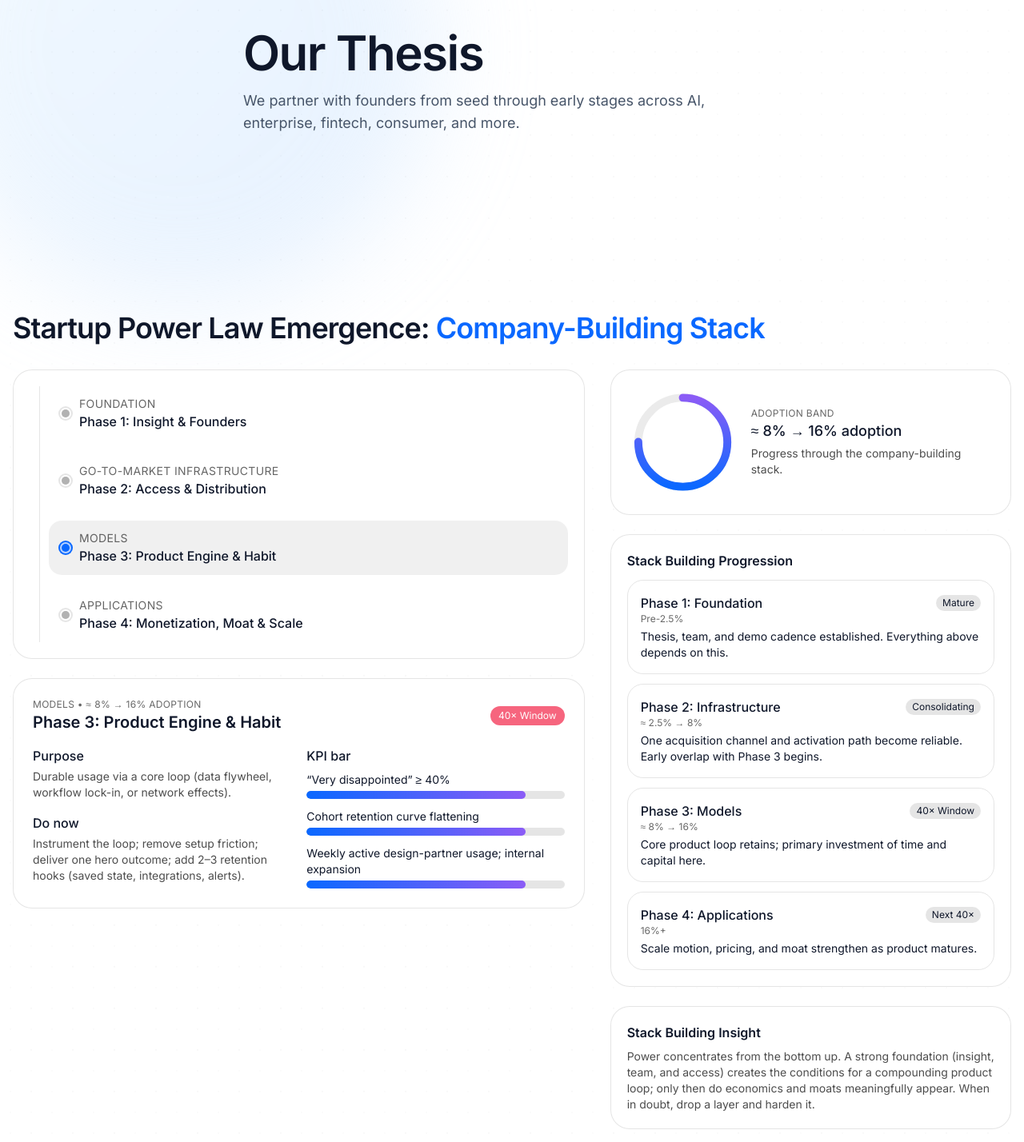
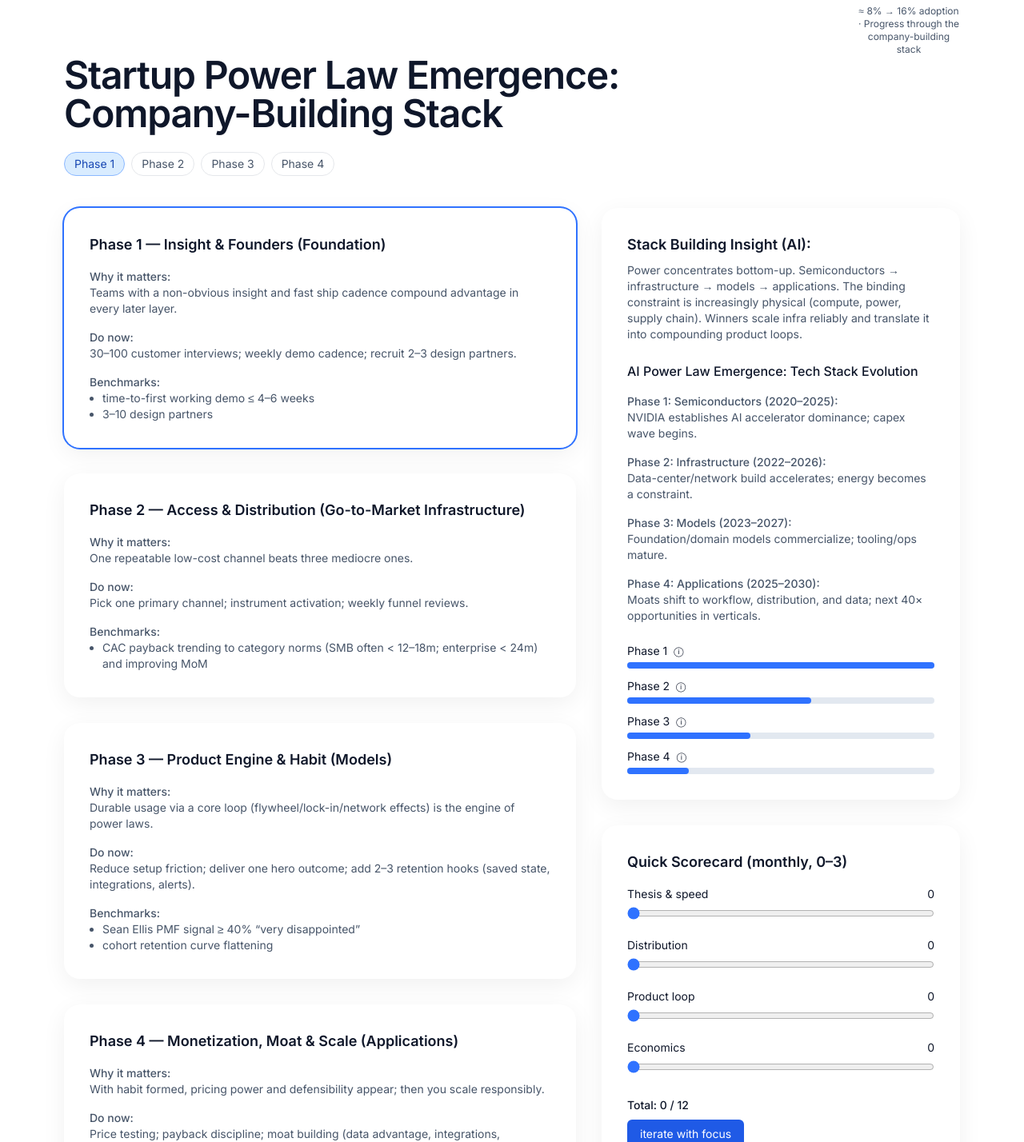
Before and after one commit to Roro253/jbv-website, a Next.js app: page /thesis in a window 1280 px wide. Shown: the part 179-1607 px from the top of the page at 80% size. Built offline with nearby package versions, Linux system fonts and the light colour scheme.

Commit message:
feat: add thesis support components and sources

```diff
--- /dev/null
+++ b/app/thesis/ThesisSections.tsx
@@ -0,0 +1,140 @@
+"use client";
+import React, { useRef, useState } from "react";
+import { motion, useInView, useReducedMotion } from "framer-motion";
+import { Source } from "./sources";
+
+export function PhaseList({ phases, selected, onSelect }: { phases: string[]; selected: number; onSelect: (i: number) => void }) {
+  const shouldReduceMotion = useReducedMotion();
+  return (
+    <div className="flex flex-wrap gap-2 mt-6">
+      {phases.map((_, i) => (
+        <motion.button
+          key={i}
+          aria-label={`Select Phase ${i + 1}`}
+          onClick={() => onSelect(i)}
+          className={`px-3 py-1 rounded-full border text-sm transition-colors focus:outline-none focus-visible:ring-2 focus-visible:ring-brand-500 ${
+            selected === i ? "bg-brand-100 text-brand-700 border-brand-300" : "bg-white text-slate-600"
+          }`}
+          animate={selected === i && !shouldReduceMotion ? { scale: [1.02, 1] } : {}}
+        >
+          Phase {i + 1}
+        </motion.button>
+      ))}
+    </div>
+  );
+}
+
+export function KPIBar({ label, value, note }: { label: string; value: number; note?: string }) {
+  return (
+    <div className="space-y-1">
+      <div className="flex items-center gap-2 text-sm">
+        <span>{label}</span>
+        {note && (
+          <span className="cursor-help text-xs text-muted-foreground" title={note} aria-label={note}>
+            ⓘ
+          </span>
+        )}
+      </div>
+      <div className="h-2 w-full rounded-full bg-slate-200">
+        <div className="h-full rounded-full bg-brand-500" style={{ width: `${value}%` }} />
+      </div>
+    </div>
+  );
+}
+
+export function Scorecard() {
+  const [scores, setScores] = useState([0, 0, 0, 0]);
+  const total = scores.reduce((a, b) => a + b, 0);
+  const label = total < 9 ? "iterate with focus" : "keep compounding";
+  return (
+    <div className="rounded-2xl shadow-lg shadow-soft p-6 md:p-8 bg-white">
+      <h3 className="text-lg font-semibold">Quick Scorecard (monthly, 0–3)</h3>
+      {['Thesis & speed', 'Distribution', 'Product loop', 'Economics'].map((name, idx) => (
+        <div key={name} className="mt-4">
+          <label className="flex justify-between text-sm mb-1" htmlFor={`score-${idx}`}>
+            <span>{name}</span>
+            <span>{scores[idx]}</span>
+          </label>
+          <input
+            id={`score-${idx}`}
+            aria-label={name}
+            type="range"
+            min={0}
+            max={3}
+            step={1}
+            value={scores[idx]}
+            onChange={(e) => {
+              const next = [...scores];
+              next[idx] = Number(e.target.value);
+              setScores(next);
+            }}
+            className="w-full accent-brand-500"
+          />
+        </div>
+      ))}
+      <div className="mt-6 text-sm font-medium">Total: {total} / 12</div>
+      <button
+        aria-label="scorecard action"
+        className="mt-2 rounded-md bg-brand-600 px-4 py-2 text-sm text-white"
+      >
+        {label}
+      </button>
+    </div>
+  );
+}
+
+export function SourcesDisclosure({ sources }: { sources: Source[] }) {
+  return (
+    <details className="mt-16 text-xs text-muted-foreground">
+      <summary className="cursor-pointer">Sources & further reading</summary>
+      <ul className="mt-2 space-y-1">
+        {sources.map((s) => (
+          <li key={s.url}>
+            <a
+              href={s.url}
+              target="_blank"
+              rel="noopener noreferrer"
+              className="underline hover:text-slate-900"
+            >
+              {s.title} — {s.publisher} ({s.yearOrDate})
+            </a>
+          </li>
+        ))}
+      </ul>
+    </details>
+  );
+}
+
+export function AdoptionDonut({ progress }: { progress: number }) {
+  const ref = useRef<SVGCircleElement | null>(null);
+  const isInView = useInView(ref, { once: true });
+  const shouldReduceMotion = useReducedMotion();
+  return (
+    <div className="sticky top-4 md:top-8 ml-auto flex flex-col items-center w-32 h-32">
+      <svg viewBox="0 0 100 100" className="w-full h-full">
+        <circle cx="50" cy="50" r="45" stroke="#e2e8f0" strokeWidth="10" fill="none" />
+        <motion.circle
+          ref={ref}
+          cx="50"
+          cy="50"
+          r="45"
+          stroke="url(#gradient)"
+          strokeWidth="10"
+          fill="none"
+          strokeLinecap="round"
+          initial={{ pathLength: 0 }}
+          animate={isInView && !shouldReduceMotion ? { pathLength: progress } : { pathLength: progress }}
+        />
+        <defs>
+          <linearGradient id="gradient" x1="0" x2="1" y1="1" y2="0">
+            <stop offset="0%" stopColor="#2f72ff" />
+            <stop offset="100%" stopColor="#8bb8ff" />
+          </linearGradient>
+        </defs>
+      </svg>
+      <p className="mt-2 text-center text-xs text-slate-600">
+        ≈ 8% → 16% adoption · Progress through the company-building stack
+      </p>
+    </div>
+  );
+}
--- a/app/thesis/page.tsx
+++ b/app/thesis/page.tsx
@@ -1,92 +1,160 @@
+"use client";
 export const dynamic = "force-dynamic";
-import React from "react";
-import StackEvolution from '@/components/thesis/StackEvolution';
+import React, { useRef, useState } from "react";
 import nextDynamic from "next/dynamic";
-const ThesisBackground = nextDynamic(() => import('@/components/thesis/bg/ThesisBackground'), { ssr: false });
-const Reveal = nextDynamic(() => import('@/components/anim/Reveal'), { ssr: false });
-import StartupStack from '@/components/thesis/StartupStack';
+import { motion } from "framer-motion";
+import { PhaseList, KPIBar, Scorecard, SourcesDisclosure, AdoptionDonut } from "./ThesisSections";
+import { sources } from "./sources";
+
+const ThesisBackground = nextDynamic(() => import("@/components/thesis/bg/ThesisBackground"), { ssr: false });
+
+interface Phase {
+  title: string;
+  why: string;
+  doNow: string;
+  benchmarks: string[];
+}
+
+const phases: Phase[] = [
+  {
+    title: "Phase 1 — Insight & Founders (Foundation)",
+    why: "Teams with a non-obvious insight and fast ship cadence compound advantage in every later layer.",
+    doNow: "30–100 customer interviews; weekly demo cadence; recruit 2–3 design partners.",
+    benchmarks: [
+      "time-to-first working demo ≤ 4–6 weeks",
+      "3–10 design partners"
+    ]
+  },
+  {
+    title: "Phase 2 — Access & Distribution (Go-to-Market Infrastructure)",
+    why: "One repeatable low-cost channel beats three mediocre ones.",
+    doNow: "Pick one primary channel; instrument activation; weekly funnel reviews.",
+    benchmarks: [
+      "CAC payback trending to category norms (SMB often < 12–18m; enterprise < 24m) and improving MoM"
+    ]
+  },
+  {
+    title: "Phase 3 — Product Engine & Habit (Models)",
+    why: "Durable usage via a core loop (flywheel/lock-in/network effects) is the engine of power laws.",
+    doNow: "Reduce setup friction; deliver one hero outcome; add 2–3 retention hooks (saved state, integrations, alerts).",
+    benchmarks: [
+      "Sean Ellis PMF signal ≥ 40% “very disappointed”",
+      "cohort retention curve flattening"
+    ]
+  },
+  {
+    title: "Phase 4 — Monetization, Moat & Scale (Applications)",
+    why: "With habit formed, pricing power and defensibility appear; then you scale responsibly.",
+    doNow: "Price testing; payback discipline; moat building (data advantage, integrations, ecosystem).",
+    benchmarks: [
+      "Positive payback at small scale",
+      "churn ↓; NRR ↑; margins expand"
+    ]
+  }
+];
 
 export default function ThesisPage() {
+  const [selected, setSelected] = useState(0);
+  const phaseRefs = useRef<Array<HTMLDivElement | null>>([]);
+
+  const handleSelect = (i: number) => {
+    setSelected(i);
+    phaseRefs.current[i]?.scrollIntoView({ behavior: "smooth", block: "start" });
+  };
+
   return (
     <main className="relative bg-white text-slate-900">
       <ThesisBackground />
-      {/* Futuristic light background */}
-      <div className="pointer-events-none absolute inset-0 overflow-hidden">
-        <div className="absolute -top-32 -left-24 h-[40rem] w-[40rem] rounded-full blur-3xl opacity-40 bg-gradient-to-br from-sky-100 to-blue-200 animate-[float_24s_ease-in-out_infinite] motion-reduce:animate-none" />
-        <div className="absolute -bottom-24 -right-16 h-[36rem] w-[36rem] rounded-full blur-3xl opacity-30 bg-gradient-to-tr from-blue-50 to-cyan-200 animate-[float_30s_ease-in-out_infinite_reverse] motion-reduce:animate-none" />
-        <div className="absolute inset-0 opacity-30" style={{backgroundImage:"radial-gradient(rgba(15,23,42,0.06) 1px, transparent 1px), radial-gradient(rgba(15,23,42,0.04) 1px, transparent 1px)",backgroundSize:"26px 26px, 52px 52px",backgroundPosition:"0 0, 13px 13px",animation:"thesisDots 22s linear infinite"}} />
-        <style>{`@keyframes float { 0%,100% { transform: translateY(0) } 50% { transform: translateY(-16px) } } @keyframes thesisDots { from { transform: translateY(0) } to { transform: translateY(-26px) } }`}</style>
+      <div className="container-6xl py-16 relative">
+        <AdoptionDonut progress={(selected + 1) / phases.length} />
+        <h1 className="text-3xl md:text-5xl font-semibold tracking-tight max-w-4xl">
+          Startup Power Law Emergence: Company-Building Stack
+        </h1>
+        <PhaseList phases={phases.map(p => p.title)} selected={selected} onSelect={handleSelect} />
+        <div className="mt-10 grid grid-cols-1 lg:grid-cols-12 gap-8">
+          <div className="lg:col-span-7 space-y-8">
+            {phases.map((phase, idx) => (
+              <motion.div
+                key={phase.title}
+                ref={el => (phaseRefs.current[idx] = el)}
+                className={`rounded-2xl shadow-lg shadow-soft p-6 md:p-8 bg-white ${selected === idx ? 'ring-2 ring-brand-500' : ''}`}
+                initial={{ opacity: 0, y: 24 }}
+                whileInView={{ opacity: 1, y: 0 }}
+                viewport={{ once: true }}
+                transition={{ delay: idx * 0.1 }}
+              >
+                <h2 className="text-lg font-semibold">{phase.title}</h2>
+                <div className="mt-4 space-y-4 text-sm text-slate-600">
+                  <div>
+                    <h3 className="font-medium">Why it matters:</h3>
+                    <p>{phase.why}</p>
                   </div>
-      {/* Animated dot matrix background */}
-      <div className="pointer-events-none absolute inset-0 overflow-hidden">
-        <div className="absolute inset-0 opacity-20" style={{
-          backgroundImage:
-            "radial-gradient(rgba(255,255,255,0.4) 1px, transparent 1px), radial-gradient(rgba(255,255,255,0.15) 1px, transparent 1px)",
-          backgroundSize: "28px 28px, 56px 56px",
-          backgroundPosition: "0 0, 14px 14px",
-          animation: "thesisDots 18s linear infinite"
-        }} />
-        <style>{`@keyframes thesisDots { from { transform: translateY(0) } to { transform: translateY(-28px) } }`}</style>
+                  <div>
+                    <h3 className="font-medium">Do now:</h3>
+                    <p>{phase.doNow}</p>
                   </div>
-      <section className="relative z-10 min-h-[56vh] flex items-center">
-        <div className="container-6xl py-20">
-          <Reveal>
-            <h1 className="text-4xl md:text-6xl font-semibold tracking-tight">Our Thesis</h1>
-          </Reveal>
-          <Reveal delay={0.08}><p className="mt-4 max-w-2xl text-slate-600 text-lg">
-            We partner with founders from seed through early stages across AI, enterprise, fintech, consumer, and more.
-          </p></Reveal>
-        </div>
-      </section>
-      <section id="build-stack" className="scroll-mt-24"><StartupStack/></section>
-      <section id="stack" className="scroll-mt-24"><StackEvolution/></section>
-      <section className="relative z-10 border-t border-slate-200/60 bg-white/70 backdrop-blur">
-        <div className="container-6xl py-16">
-          <div className="grid md:grid-cols-3 gap-10 items-start">
-            <div className="md:col-span-1">
-              <Reveal><h2 className="text-xl font-semibold">What we do</h2></Reveal>
-            </div>
-            <div className="md:col-span-2">
-              <Reveal delay={0.06}><p className="text-slate-600 leading-7 max-w-2xl">
-                We partner with founders from seed through early stages across AI, enterprise, fintech, consumer, and more.
-                This starter focuses on layout, navigation, and animation patterns—not content.
-              </p></Reveal>
+                  <div>
+                    <h3 className="font-medium">Benchmarks:</h3>
+                    <ul className="list-disc pl-4">
+                      {phase.benchmarks.map(b => (
+                        <li key={b}>{b}</li>
+                      ))}
+                    </ul>
                   </div>
                 </div>
+              </motion.div>
+            ))}
           </div>
-      </section>
-      <section className="relative z-10 border-t border-slate-200/60 bg-gradient-to-b from-white to-sky-50/40">
-        <div className="container-6xl py-16">
-          <div className="grid md:grid-cols-3 gap-10 items-start">
-            <div className="md:col-span-1">
-              <Reveal><h2 className="text-xl font-semibold">Approach</h2></Reveal>
+          <div className="lg:col-span-5 space-y-8">
+            <motion.div
+              className="rounded-2xl shadow-lg shadow-soft p-6 md:p-8 bg-white"
+              initial={{ opacity: 0, y: 24 }}
+              whileInView={{ opacity: 1, y: 0 }}
+              viewport={{ once: true }}
+              transition={{ delay: 0.2 }}
+            >
+              <h2 className="text-lg font-semibold">Stack Building Insight (AI):</h2>
+              <p className="mt-2 text-sm text-slate-600">
+                Power concentrates bottom-up. Semiconductors → infrastructure → models → applications. The binding constraint is increasingly physical (compute, power, supply chain). Winners scale infra reliably and translate it into compounding product loops.
+              </p>
+              <h3 className="mt-6 font-medium">AI Power Law Emergence: Tech Stack Evolution</h3>
+              <div className="mt-4 space-y-4 text-sm text-slate-600">
+                <div>
+                  <h4 className="font-medium">Phase 1: Semiconductors (2020–2025):</h4>
+                  <p>NVIDIA establishes AI accelerator dominance; capex wave begins.</p>
                 </div>
-            <div className="md:col-span-2">
-              <Reveal delay={0.06}><p className="text-slate-600 leading-7 max-w-2xl">
-                We move early, back exceptional teams, and help them compound advantages—product, go-to-market, and talent—
-                while staying focused on durable value creation.
-              </p></Reveal>
+                <div>
+                  <h4 className="font-medium">Phase 2: Infrastructure (2022–2026):</h4>
+                  <p>Data-center/network build accelerates; energy becomes a constraint.</p>
+                </div>
+                <div>
+                  <h4 className="font-medium">Phase 3: Models (2023–2027):</h4>
+                  <p>Foundation/domain models commercialize; tooling/ops mature.</p>
+                </div>
+                <div>
+                  <h4 className="font-medium">Phase 4: Applications (2025–2030):</h4>
+                  <p>Moats shift to workflow, distribution, and data; next 40× opportunities in verticals.</p>
                 </div>
               </div>
+              <div className="mt-6 space-y-3">
+                <KPIBar label="Phase 1" value={100} note="2020–2025" />
+                <KPIBar label="Phase 2" value={60} note="2022–2026" />
+                <KPIBar label="Phase 3" value={40} note="2023–2027" />
+                <KPIBar label="Phase 4" value={20} note="2025–2030" />
               </div>
-      </section>
-      <section className="relative z-10 border-t border-slate-200/60 bg-white">
-        <div className="container-6xl py-16">
-          <div className="grid md:grid-cols-3 gap-10 items-start">
-            <div className="md:col-span-1">
-              <Reveal><h2 className="text-xl font-semibold">Focus Areas</h2></Reveal>
-            </div>
-            <div className="md:col-span-2">
-              <Reveal delay={0.06}><ul className="grid sm:grid-cols-2 gap-3 text-slate-600">
-                <li className="rounded-xl border border-slate-200 bg-sky-50/60 px-4 py-3">AI & Applied AI</li>
-                <li className="rounded-xl border border-slate-200 bg-sky-50/60 px-4 py-3">Enterprise Software</li>
-                <li className="rounded-xl border border-slate-200 bg-sky-50/60 px-4 py-3">Fintech & Infrastructure</li>
-                <li className="rounded-xl border border-slate-200 bg-sky-50/60 px-4 py-3">Consumer & Community</li>
-              </ul></Reveal>
+            </motion.div>
+            <motion.div
+              initial={{ opacity: 0, y: 24 }}
+              whileInView={{ opacity: 1, y: 0 }}
+              viewport={{ once: true }}
+              transition={{ delay: 0.3 }}
+            >
+              <Scorecard />
+            </motion.div>
           </div>
         </div>
+        <SourcesDisclosure sources={sources} />
       </div>
-      </section>
     </main>
   );
 }
--- /dev/null
+++ b/app/thesis/sources.ts
@@ -0,0 +1,17 @@
+export interface Source {
+  title: string;
+  publisher: string;
+  yearOrDate: string;
+  url: string;
+}
+
+export const sources: Source[] = [
+  { title: "Sean Ellis PMF Survey (40% signal)", publisher: "pmfsurvey.com", yearOrDate: "ongoing", url: "https://pmfsurvey.com/" },
+  { title: "How to measure PMF (explainers)", publisher: "Prelaunch & case studies", yearOrDate: "2023–2025", url: "https://prelaunch.com/blog/sean-ellis-test" },
+  { title: "Cloud metrics & CAC payback", publisher: "Bessemer Venture Partners", yearOrDate: "evergreen", url: "https://www.bvp.com/atlas/cloud-computing-metrics/" },
+  { title: "SaaS CAC Payback Benchmarks", publisher: "First Page Sage", yearOrDate: "2024–2025", url: "https://firstpagesage.com/reports/saas-cac-payback-benchmarks/" },
+  { title: "Full-stack AI constraints", publisher: "CSIS", yearOrDate: "2025", url: "https://www.csis.org/analysis/securing-full-stack-us-leadership-ai" },
+  { title: "Semiconductor & data-center investment wave", publisher: "McKinsey / U.S. data-center build reporting", yearOrDate: "2024–2025", url: "https://www.mckinsey.com/~/media/mckinsey/industries/semiconductors/our%20insights/mckinsey%20on%20semiconductors%202024/mck_semiconductors_2024_webpdf.pdf" },
+  { title: "AI data-center build (news context)", publisher: "Reuters", yearOrDate: "2025", url: "https://www.reuters.com/business/us-data-center-build-hits-record-ai-demand-surges-bank-america-institute-says-2025-09-10/" },
+  { title: "NVIDIA AI accelerator market share (analyst est.)", publisher: "Yahoo Finance (analyst note)", yearOrDate: "2025", url: "https://finance.yahoo.com/news/nvidia-dominates-ai-chips-analyst-143411443.html" }
+];
```
Lines whose indentation alone changed are shown as unchanged.
